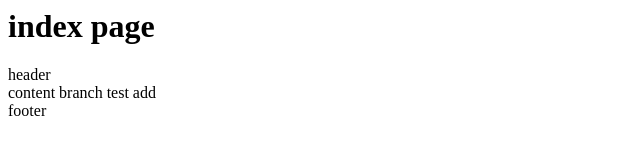
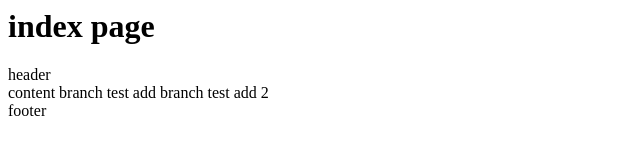
Before and after one commit to coder-yubin/test, a plain HTML site: page index.html in a window 1280 px wide. Shown: the whole page, without its empty margins (0-640 px from the left). Drawn offline with Linux system fonts and the light colour scheme.

Commit message:
branch test modify2

```diff
--- a/index.html
+++ b/index.html
@@ -7,6 +7,7 @@
         <header>header</header>
         <content>content</content>
         <branch-test>branch test add</branch-test>
+        <branch-test-2>branch test add 2</branch-test-2>
         <footer>footer</footer>
     </body>
 </html>
```
Also changed, not shown: readme.txt.
